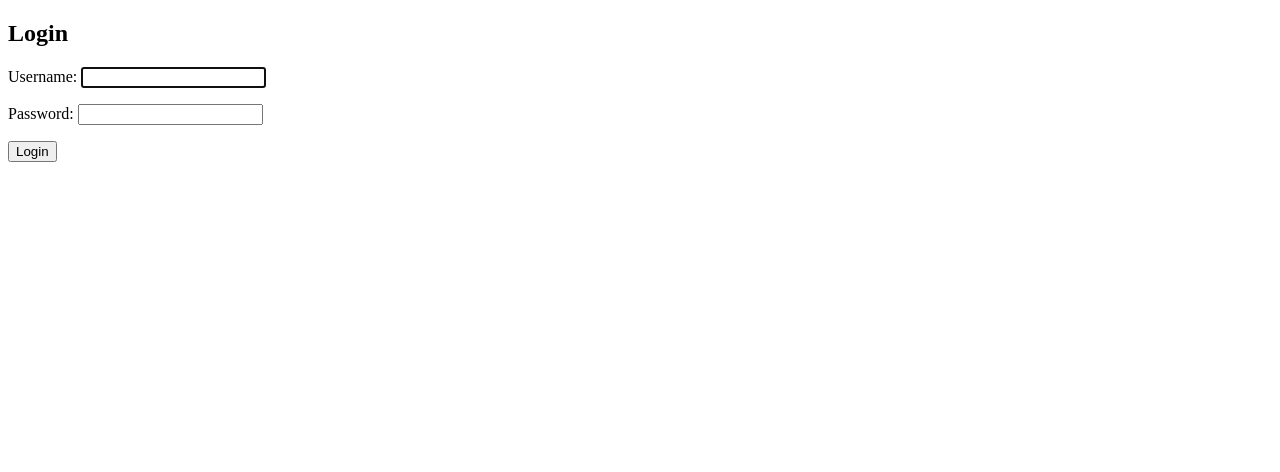
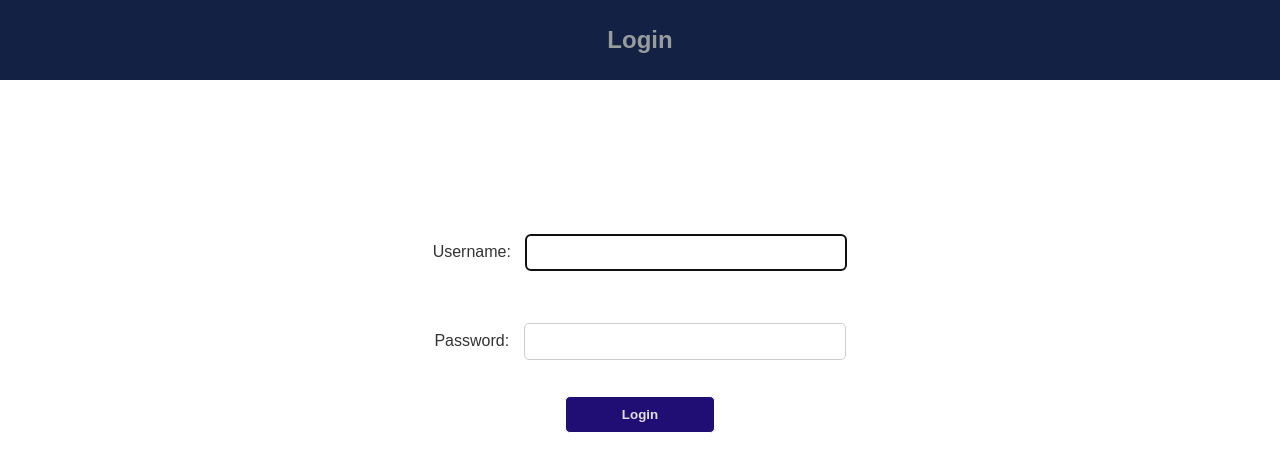
Before and after one commit to ShayNotRook/Nobtic, a Django app: page /users/login/ in a window 1280 px wide. Shown: the top 472 px of the page. Run offline with Django 5.2, Linux system fonts and the light colour scheme.

Commit message:
Added a stylesheet rel for customising elements

```diff
--- a/users/templates/registration/login.html
+++ b/users/templates/registration/login.html
@@ -1,16 +1,19 @@
+{% load static %}
+
 <!DOCTYPE html>
 <html lang="en">
 <head>
     <meta charset="UTF-8">
     <meta name="viewport" content="width=device-width, initial-scale=1.0">
+    <link rel="stylesheet" href="{% static 'css/login.css' %}">
     <title>Login</title>
 </head>
 <body>
-    <h2>Login</h2>
-    <form method="post">
+    <h2 class="header">Login</h2>
+    <form method="post" class="login-form">
         {% csrf_token %}
         {{form.as_p}}
-        <input type="submit" value="Login">
+        <button type="submit" class="login-button">Login</button>
     </form>
 </body>
 </html>
```
